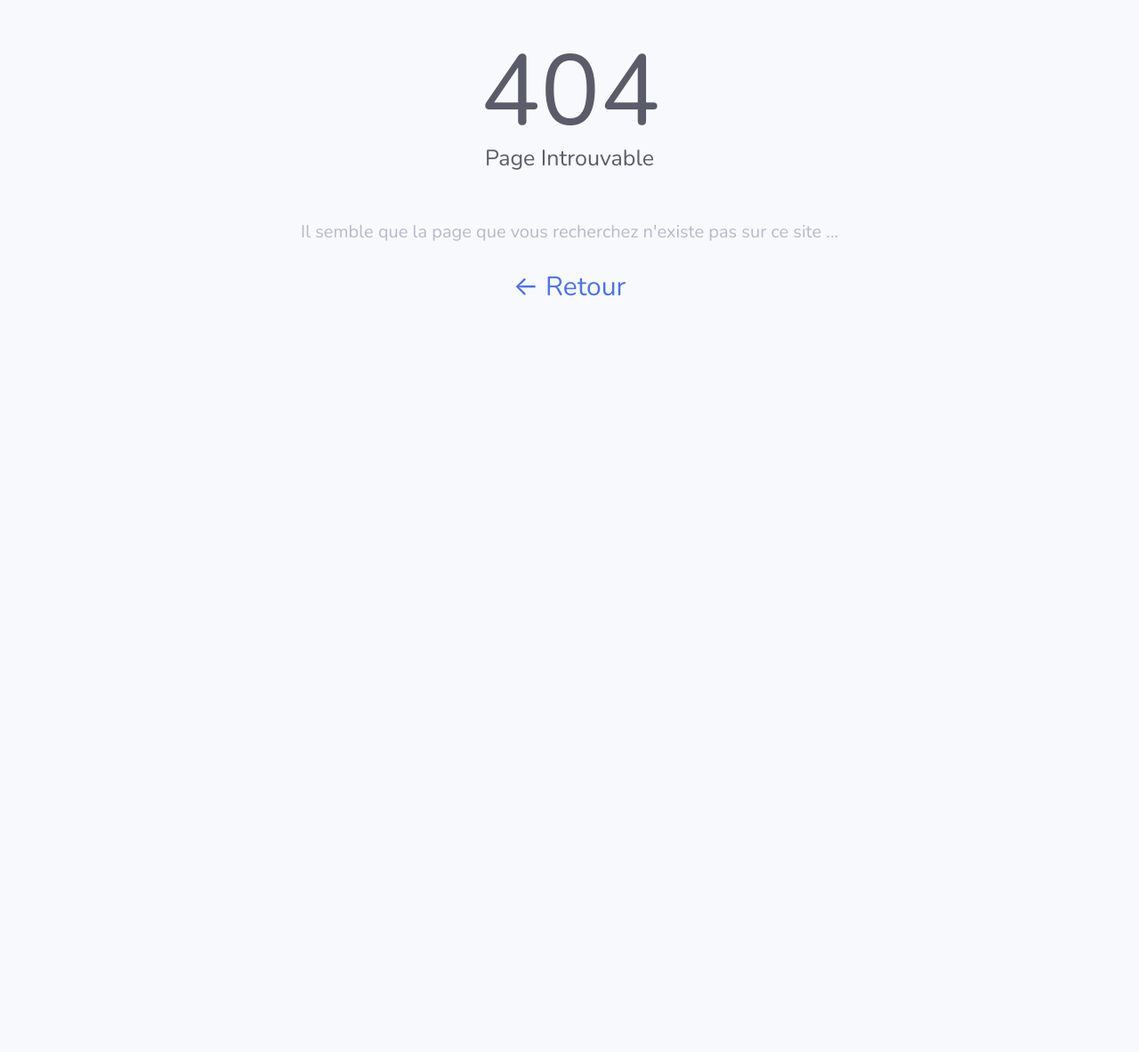
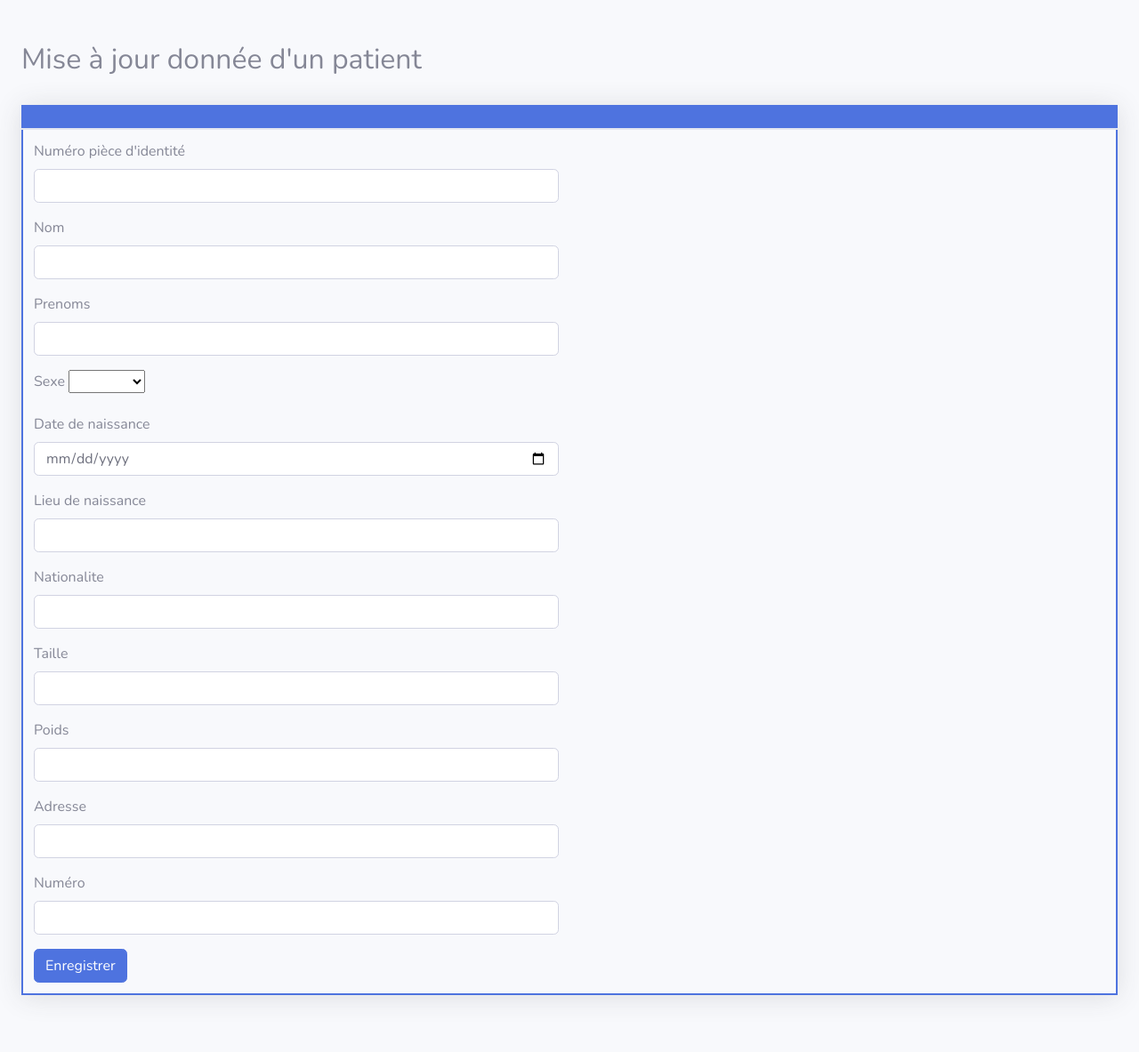
Before and after one commit to attacheaka/devstest, a PHP site: page /index.php?url=modifier_patient in a window 1280 px wide. Shown: the whole page at 89% size. Before the commit the page ends 333 px from the top, so only its background shows below. Run offline with PHP 8.4, Linux system fonts and the light colour scheme; data that the repository does not hold is empty.

Commit message:
update entity

```diff
--- a/app/fonctions/Fonctions.php
+++ b/app/fonctions/Fonctions.php
@@ -36,7 +36,7 @@
 
            if ($string =='OptionModifier') {
 
-                      $ajHtml = "<a href=modifier>  <i class=\"fas fa-book fa-md\"></i> </a> ";
+                      $ajHtml = "<a href=modifier_patient&p=".$datas->id.">  <i class=\"fas fa-book fa-md\"></i> </a> ";
 
 
            }elseif ($string =='OptionVoir'){
--- a/logique/accueil/modifier_patient.php
+++ b/logique/accueil/modifier_patient.php
@@ -0,0 +1,85 @@
+<?php
+if (isset($_GET['p'])) {
+
+ $_GET['p'] = (int) $_GET['p'];
+
+
+   $bd = new App\Database();
+   $bd = $bd->getPDO();
+
+   $req = $bd->prepare('SELECT * FROM patient WHERE id = ?');
+   $req->execute([$_GET['p']]);
+   $data_patient = $req->fetch();
+
+}
+
+if (isset($_POST['addpatient'])) {
+
+ if (isset($_GET['p'])) {
+
+  $_GET['p'] = (int) $_GET['p'];
+
+                  extract($_POST);
+
+
+                   $bd = new App\Database();
+                   $bd = $bd->getPDO();
+
+                   $req = $bd->prepare('SELECT numero_piece_identite FROM patient WHERE numero_piece_identite = ?');
+                   $req->execute([$numero_piece_identite]);
+
+
+
+
+                if (isset($numero_piece_identite)) {
+                          if (count($req->fetchAll()) > 0) {
+
+                            echo "<center> <h2 style='color:red'> Attention : Le numero de piece d'identite existe déja  </h2> </center>";
+
+                          }else{
+                              $num = $bd->prepare('UPDATE patient SET
+                                     numero_piece_identite = ? WHERE id = ?');
+                              $num->execute([$numero_piece_identite,$_GET['p']]);
+
+                          }
+                }
+
+
+                  $ins = $bd->prepare('UPDATE patient SET
+                    nom = ?,
+                    prenom = ?,
+                    sexe = ?,
+                    date_de_naissance = ?,
+                    lieu_de_naissance = ?,
+                    nationalite = ?,
+                    taille = ?,
+                    poids = ?,
+                    adresse = ?,
+                    numero = ?
+                    WHERE id = ?
+                    ');
+
+                  $ins->execute([
+
+                       $nom,
+                       $prenom,
+                       $sexe,
+                       $date_de_naissance,
+                       $lieu_de_naissance,
+                       $nationalite,
+                       intval($taille),
+                       intval($poids),
+                       $adresse,
+                       $numero,
+                       $_GET['p']
+                    ]);
+
+                header('Location: accueil');
+
+
+
+
+ }
+
+
+}
--- a/public/index.php
+++ b/public/index.php
@@ -36,6 +36,11 @@ switch ($p) {
           require ROOT.'/views/accueil/patient.php';
       break;
 
+      case 'modifier_patient':
+          require ROOT.'/logique/accueil/modifier_patient.php';
+          require ROOT.'/views/accueil/modifier_patient.php';
+      break;
+
 
       case 'addpatient':
 
--- a/views/accueil/modifier_patient.php
+++ b/views/accueil/modifier_patient.php
@@ -1,4 +1,105 @@
 <br><br>
-<center>
-	<h1> Mise à jour d'un partient </h1>
-</center>
+<div class="container-fluid">
+  <h2> Mise à jour donnée d'un patient </h2><br>
+
+
+<table class="table table-hover shadow" style="border:2px solid #4e73df;">
+  <thead>
+    <tr class="btn-primary">
+      <th scope="col"> </th>
+
+    </tr>
+  </thead>
+  <tbody>
+
+
+    <tr >
+
+      <td>
+     <form method="POST">
+        <div class="row">
+
+             <div class="col-md-6">
+                                 <div class="form-group">
+                                  <label for="piece">Numéro pièce d'identité</label>
+                                  <input value="<?= $data_patient->numero_piece_identite  ?>" type="text" class="form-control" name="numero_piece_identite" id="piece" />
+                     </div>
+
+                      <div class="form-group">
+                                  <label for="nom">Nom </label>
+                                  <input  value="<?= $data_patient->nom  ?>" type="text" class="form-control" name="nom" id="nom" />
+                     </div>
+
+                       <div class="form-group">
+                                  <label for="prenom">Prenoms</label>
+                                  <input type="text"  value="<?= $data_patient->prenom  ?>" class="form-control" name="prenom" id="prenom" />
+                     </div>
+
+                       <div class="form-group">
+                                  <label for="sexe">Sexe  </label>
+                                  <select  name="sexe" id="sexe">
+                                     <option value="<?= $data_patient->sexe  ?>">
+                                        <?php if (isset($data_patient)) {
+                                            echo $data_patient->sexe ;
+                                        }  ?>
+                                     </option>
+                                     <option value="M"> Masculin</option>
+                                     <option value="F"> Feminin </option>
+                                  </select>
+                     </div>
+
+                      <div class="form-group">
+                                  <label for="date_de_naissance"> Date de naissance </label>
+                                  <input type="date"  value="<?= $data_patient->date_de_naissance  ?>"  class="form-control" name="date_de_naissance" id="date_de_naissance" />
+                     </div>
+
+                     <div class="form-group">
+                                  <label for="lieu_de_naissance">Lieu de naissance</label>
+                                  <input type="text"  value="<?= $data_patient->lieu_de_naissance  ?>"  class="form-control" name="lieu_de_naissance" id="lieu_de_naissance" />
+                     </div>
+
+
+                     <div class="form-group">
+                                  <label for="nationalite">Nationalite</label>
+                                  <input type="text"  value="<?= $data_patient->nationalite  ?>"  class="form-control" name="nationalite" id="nationalite" />
+                     </div>
+
+
+                     <div class="form-group">
+                                  <label for="taille"> Taille</label>
+                                  <input type="text"  value="<?= $data_patient->taille  ?>" class="form-control" name="taille" id="taille" />
+                     </div>
+
+
+                     <div class="form-group">
+                                  <label for="poids">Poids </label>
+                                  <input type="text"  value="<?= $data_patient->poids  ?>"  class="form-control" name="poids" id="poids" />
+                     </div>
+
+                        <div class="form-group">
+                                  <label for="adresse"> Adresse </label>
+                                  <input type="text"  value="<?= $data_patient->adresse  ?>"  class="form-control" name="adresse" id="adresse" />
+                     </div>
+
+
+                        <div class="form-group">
+                                  <label for="numero"> Numéro </label>
+                                  <input type="text"  value="<?= $data_patient->numero  ?>"  class="form-control" name="numero" id="numero" />
+                     </div>
+
+
+                       <button type="sublmite" class="btn btn-primary" name="addpatient"> Enregistrer </button>
+
+             </div>
+        </div>
+    </form>
+    </td>
+    </tr>
+
+
+  </tbody>
+</table>
+
+
+</div>
+ <br><br>
```
